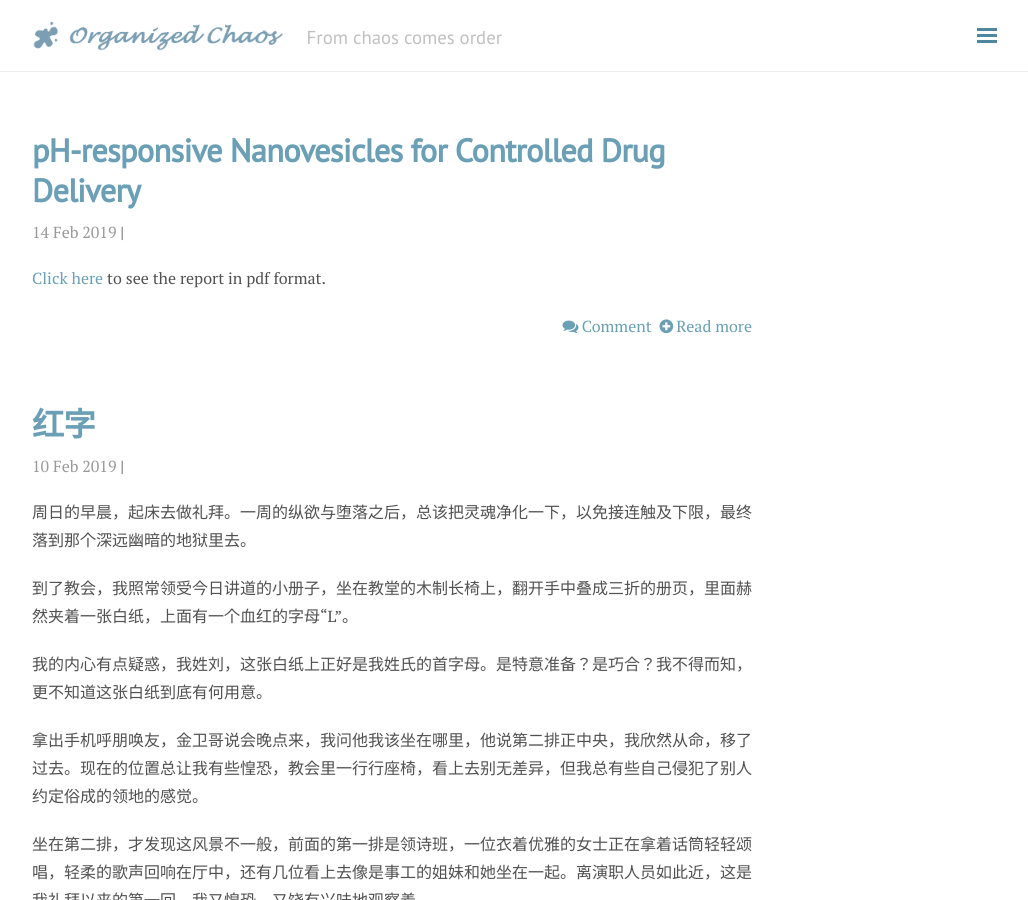
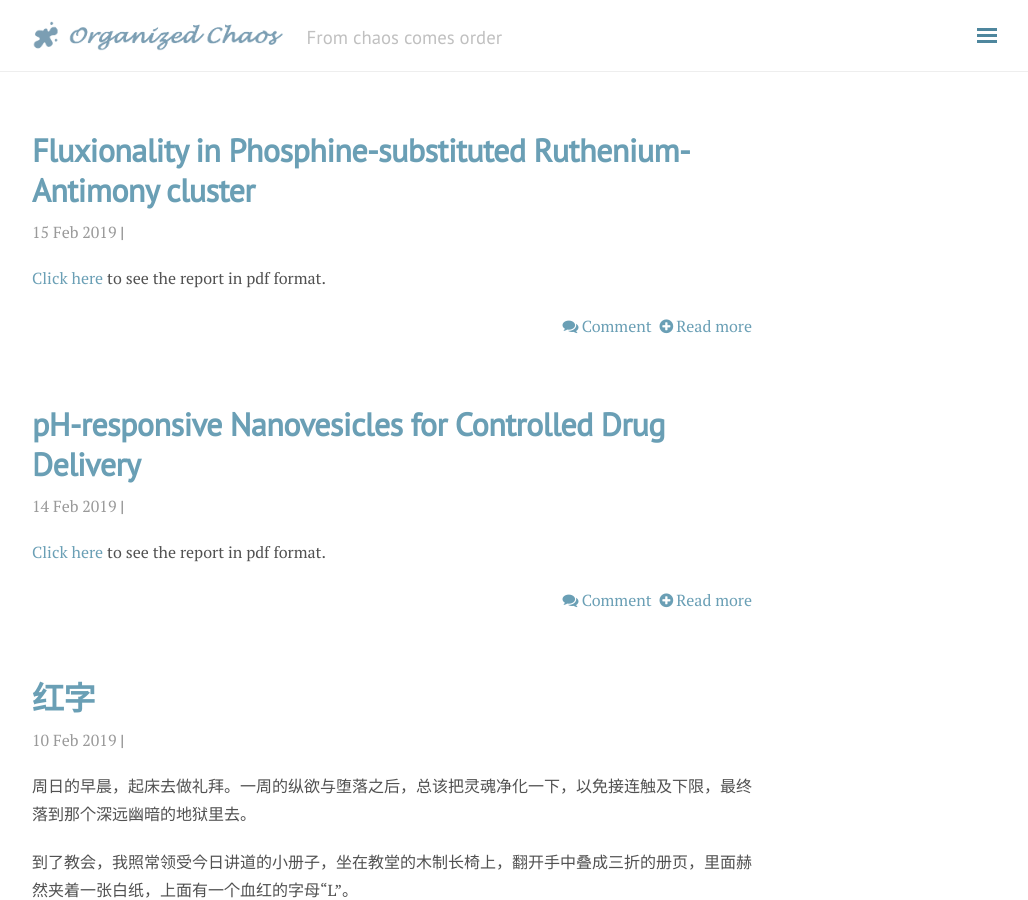
Before and after one commit to yliu9055/organizedchaos, a Jekyll site: the page built from blog/index.html, in a window 1280 px wide and 900 px high. Shown: the whole window, without its empty margins (248-1276 px from the left). Built offline with Jekyll 4.4.1, drawn with Linux system fonts in a browser that asks for light colours; nearby versions of some CDN libraries; the list of posts is cut into pages by our own code; comment, search, counter and statistics services are not loaded.

Commit message:
add summer

```diff
--- /dev/null
+++ b/_posts/2019-02-14-summerResearch.markdown
@@ -0,0 +1,8 @@
+---
+layout: post
+title:  "Fluxionality in Phosphine-substituted Ruthenium-Antimony cluster"
+date: 2019-2-15
+category: chemistry
+---
+
+[Click here](/organizedchaos/public/AY2012_CM9071_LIUYANG_report.pdf) to see the report in pdf format.
```
Also changed, not shown: about.md (+1 -1 lines), 1 other file.
